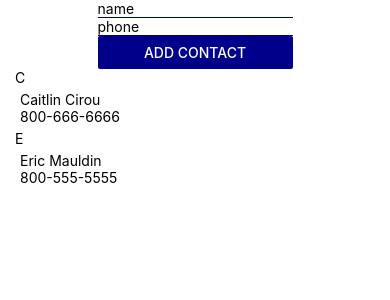
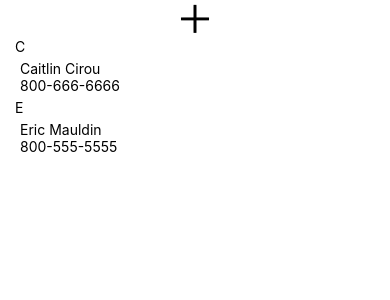
Before and after one commit to emauldin84/contactslist-react-native, a React Native app: screen / in a window 390 px wide. Shown: the top 300 px of the page. Built offline with nearby package versions, Linux system fonts and the light colour scheme.

Commit message:
builds out modal to add new contact

```diff
--- a/App.js
+++ b/App.js
@@ -1,6 +1,7 @@
 import React, { useState } from 'react';
 import { StyleSheet, Text, View } from 'react-native';
 import Constants from 'expo-constants'
+import { AntDesign } from '@expo/vector-icons';
 
 import AddContactForm from './components/AddContactForm'
 import ContactsList from './components/ContactsList'
@@ -10,10 +11,24 @@ export default function App() {
       {name: 'Eric Mauldin', phone: '800-555-5555', key: '0'},
       {name: 'Caitlin Cirou', phone: '800-666-6666', key: '1'},
     ])
+  const [modalVisible, setModalVisible] = useState(false)
+
+  const handleCloseModal = () => {
+    setModalVisible(false)
+  }
+  const handleOpenModal = () => {
+    setModalVisible(true)
+  }
 
   return (
       <View style={styles.container}>
-        <AddContactForm setContacts={setContacts}/>
+        <AntDesign
+          name="plus"
+          size={35}
+          style={{...styles.modalOpen}}
+          onPress={handleOpenModal}
+        />
+        <AddContactForm setContacts={setContacts} modalVisible={modalVisible} handleCloseModal={handleCloseModal}/>
         <ContactsList contacts={contacts}/>
       </View>
   );
@@ -27,4 +42,7 @@ const styles = StyleSheet.create({
     // justifyContent: 'center',
     marginTop: Constants.statusBarHeight
   },
+  modalOpen:{
+
+  }
 });
--- a/components/AddContactForm.js
+++ b/components/AddContactForm.js
@@ -1,5 +1,8 @@
 import React, { useState } from 'react'
-import { Button, Keyboard, StyleSheet, TextInput, View } from 'react-native'
+import { Button, Keyboard, Modal, StyleSheet, TextInput, TouchableWithoutFeedback, View } from 'react-native'
+import { AntDesign } from '@expo/vector-icons';
+import Constants from 'expo-constants'
+
 
 const AddContactForm = (props) => {
     const [name, setName] = useState('')
@@ -8,12 +11,21 @@ const AddContactForm = (props) => {
     const handleNameChange = name => setName(name)
     const handlePhoneChange = phone => setPhone(phone)
     const handleSubmit = () => {
-        console.log('submitting')
         props.setContacts(prevContacts => [...prevContacts, {name, phone, key: `${key}`}])
         setKey(prevKey => prevKey + 1)
+        props.handleCloseModal()
     }
 
     return(
+        <Modal visible={props.modalVisible} animationType='slide'>
+            <TouchableWithoutFeedback onPress={Keyboard.dismiss}>
+                <View style={styles.modalContainer}>
+                    <AntDesign
+                        name="close"
+                        size={35}
+                        style={{...styles.modalClose}}
+                        onPress={props.handleCloseModal}
+                    />
                     <View style={styles.formContainer}>
                         <TextInput
                             style={styles.input}
@@ -36,15 +48,31 @@ const AddContactForm = (props) => {
                             onPress={handleSubmit}
                             />
                     </View>
+                </View>
+            </TouchableWithoutFeedback>
+        </Modal>
     )
 }
 
 const styles = StyleSheet.create({
+    modalContainer: {
+        flex: 1,
+        marginTop: Constants.statusBarHeight,
+    },
+    modalClose:{
+        alignSelf: 'flex-end',
+        marginRight: 20
+    },
     formContainer: {
+        flex: 1,
         borderBottomColor: '#ccc',
-        width: '50%'
+        width: '50%',
+        alignSelf: 'center',
+        justifyContent: 'center',
+        marginTop: -Constants.statusBarHeight,
     },
     input: {
+        fontSize: 24,
         borderBottomColor: 'darkblue',
         borderBottomWidth: 1,
     }
--- a/components/Contact.js
+++ b/components/Contact.js
@@ -3,7 +3,6 @@ import {StyleSheet, Text, View} from 'react-native'
 
 
 const Contact = (props) => {
-    console.log(props)
     return(
         <View style={styles.contactContainer}>
             <Text>{props.name}</Text>
--- a/components/ContactsList.js
+++ b/components/ContactsList.js
@@ -14,11 +14,13 @@ const ContactsList = (props) => {
             [firstLetter]: [...(obj[firstLetter] || []), contact]
         }
     }, {})
+    // console.log('contactsByLetter', contactsByLetter)
 
     const sections = Object.keys(contactsByLetter).sort().map(letter => ({
         data: contactsByLetter[letter],
         title: letter,
     }))
+    console.log('sections', sections)
 
     return(
         <View style={styles.listContainer}>
```
Lines whose indentation alone changed are shown as unchanged.
